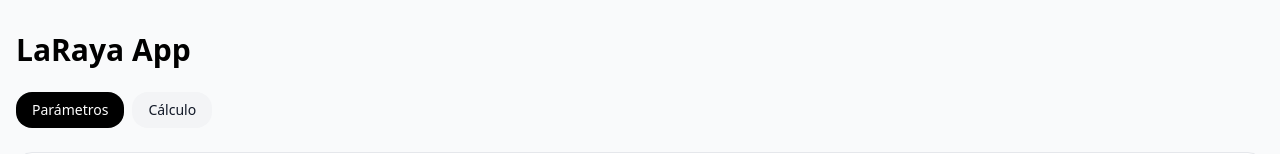
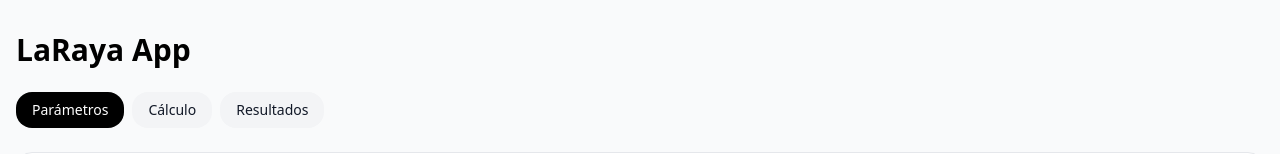
Before and after one commit to innovareegautomation-dev/Nomina-Innovart, a React (Vite) app: page / in a window 1280 px wide. Shown: the top 154 px of the page. Built offline with nearby package versions, Linux system fonts and the light colour scheme.

Commit message:
Update app.jsx

```diff
--- a/src/app.jsx
+++ b/src/app.jsx
@@ -2,15 +2,24 @@
 import React, { useState } from 'react'
 import ParametrosNominaTab from './pages/ParametrosNominaTab'
 import CalculoNomina from './pages/CalculoNomina'
+import ResumenNomina from './pages/ResumenNomina'        // <-- NUEVO
 import { Card, CardContent } from './components/ui/card'
 import { Button } from './components/ui/button'
 
 export default function App() {
   const [tab, setTab] = useState('parametros')
 
+  const renderTab = () => {
+    if (tab === 'parametros') return <ParametrosNominaTab />
+    if (tab === 'nomina') {
+      return <CalculoNomina onCapturar={() => setTab('captura')} />
+    }
+    if (tab === 'captura') return <ResumenNomina />
+    return null
+  }
+
   return (
     <div className="min-h-screen bg-gray-50">
-      {/* Contenedor fluido: ocupa todo el ancho disponible */}
       <div className="mx-auto w-full px-4 py-8">
         <h1 className="text-3xl font-bold mb-6">LaRaya App</h1>
 
@@ -28,11 +37,18 @@ export default function App() {
           >
             Cálculo
           </Button>
+
+          <Button
+            variant={tab === 'captura' ? 'default' : 'secondary'}
+            onClick={() => setTab('captura')}
+          >
+            Resultados
+          </Button>
         </div>
 
         <Card className="w-full">
           <CardContent className="p-0">
-            {tab === 'parametros' ? <ParametrosNominaTab /> : <CalculoNomina />}
+            {renderTab()}
           </CardContent>
         </Card>
       </div>
```
